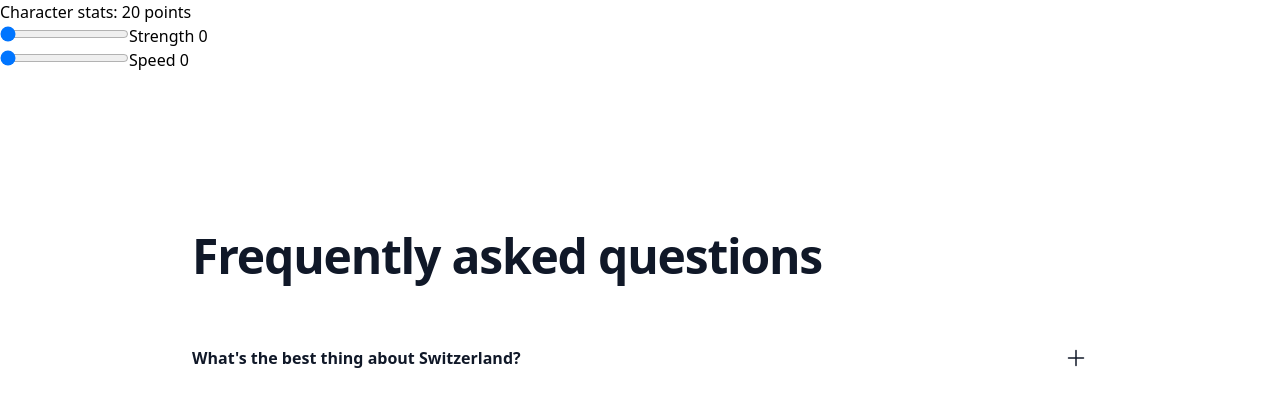
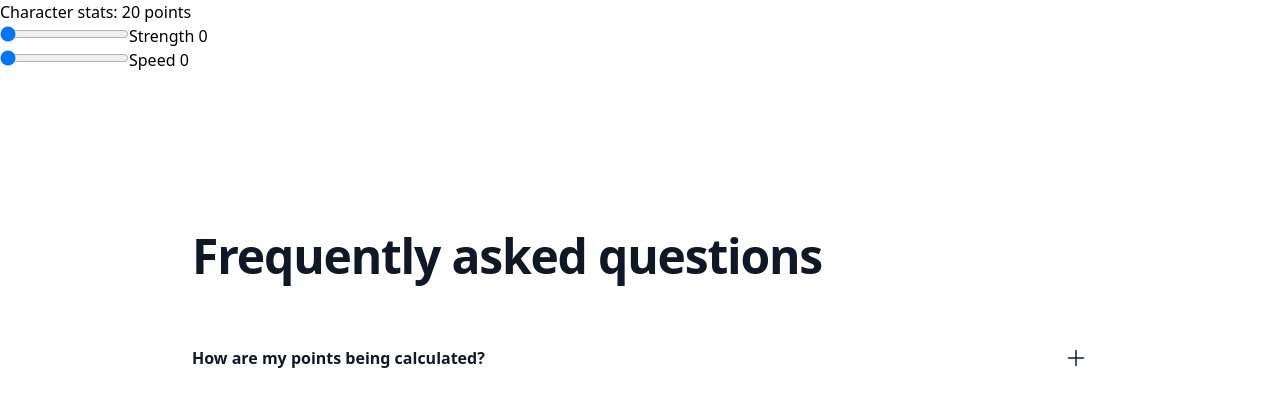
Before and after one commit to marcelas5/score_page, a React (Vite) app: page / in a window 1280 px wide. Shown: the top 406 px of the page. Built offline with nearby package versions, Linux system fonts and the light colour scheme.

Commit message:
commiting changes

```diff
--- a/src/App.tsx
+++ b/src/App.tsx
@@ -6,7 +6,7 @@ import Points from './Score'
 
 const faqs = [
   {
-    question: "What's the best thing about Switzerland?",
+    question: "How are my points being calculated?",
     answer:
       "I don't know, but the flag is a big plus. Lorem ipsum dolor sit amet consectetur adipisicing elit. Quas cupiditate laboriosam fugiat.",
   },
```
